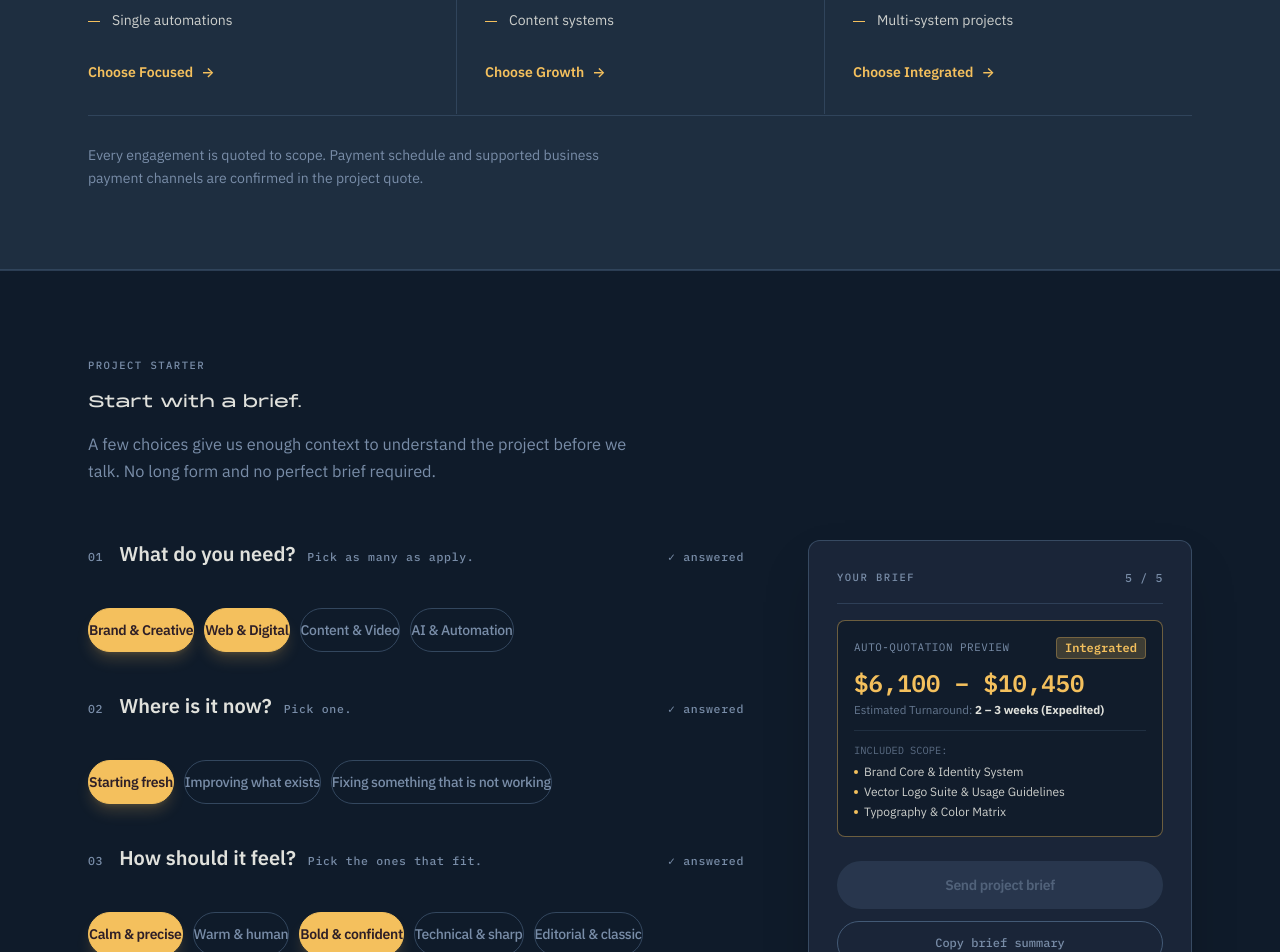
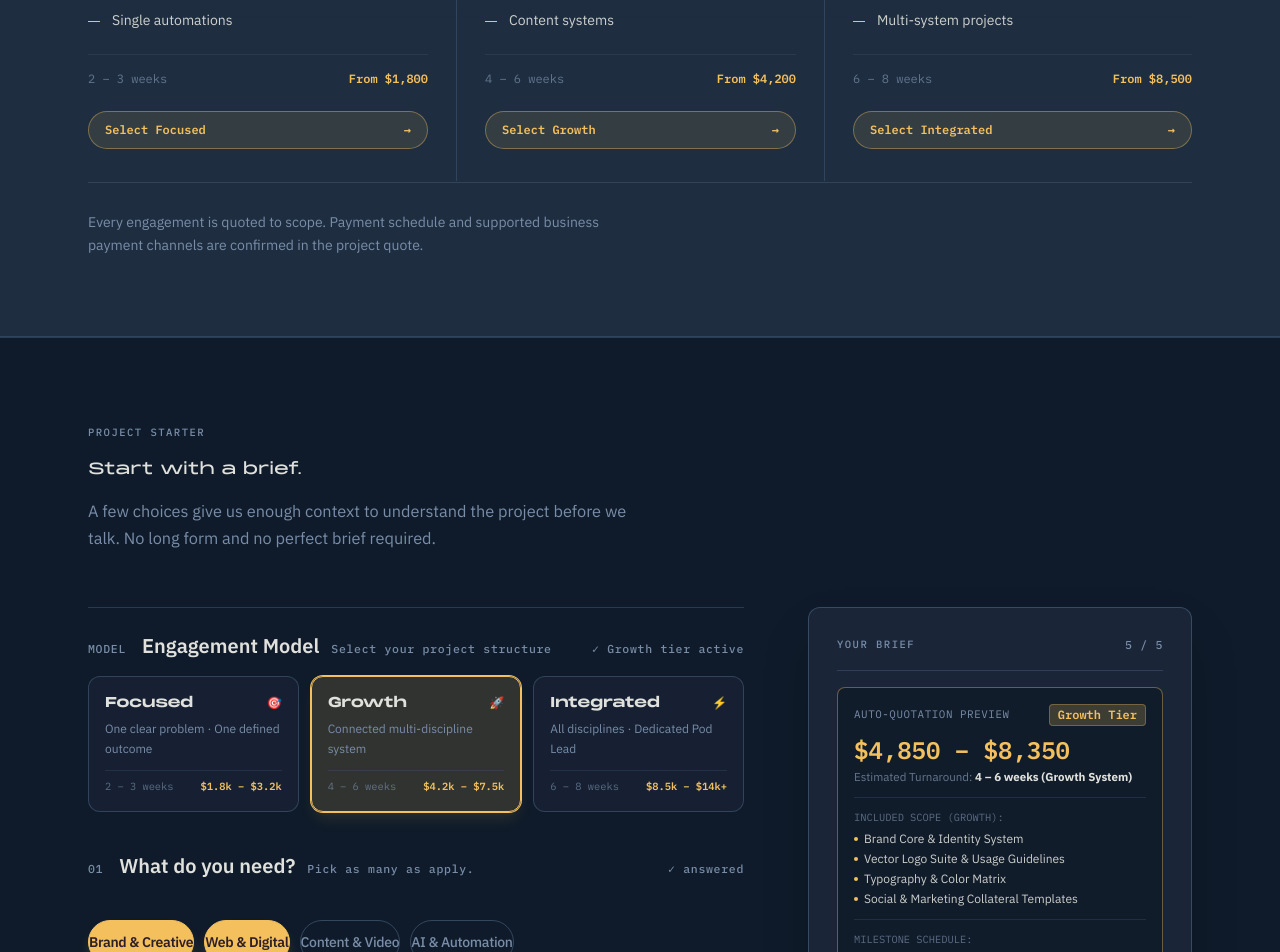
Before and after one commit to BoredMayonnaise/Virtus-Website, a Next.js app: page / in a window 1280 px wide. Shown: the part 7260-8212 px from the top of the page. Built offline with nearby package versions, Linux system fonts and the light colour scheme.

Commit message:
feat(brief): connect engagement tiers (Focused, Growth, Integrated) with dynamic auto-pricing and deliverables [APP-BRIEF]

```diff
--- a/src/app/page.tsx
+++ b/src/app/page.tsx
@@ -21,6 +21,7 @@ import { OperationsOS } from "@/components/dashboard/OperationsOS";
 export default function Home() {
   const [isPortalModalOpen, setIsPortalModalOpen] = useState(false);
   const [activePortalRole, setActivePortalRole] = useState<PortalRole | null>(null);
+  const [selectedTier, setSelectedTier] = useState<"Focused" | "Growth" | "Integrated">("Growth");
 
   // Scroll reveal observer
   useEffect(() => {
@@ -74,8 +75,17 @@ export default function Home() {
         <Products />
         <WhyUs />
         <Process />
-        <Engagements />
-        <BriefBuilder />
+        <Engagements
+          onSelectTier={(tier) => {
+            setSelectedTier(tier as "Focused" | "Growth" | "Integrated");
+            const briefElement = document.getElementById("brief");
+            briefElement?.scrollIntoView({ behavior: "smooth" });
+          }}
+        />
+        <BriefBuilder
+          selectedTier={selectedTier}
+          onSelectTier={(tier) => setSelectedTier(tier)}
+        />
         <FAQ />
         <FinalCTA />
       </main>
--- a/src/components/public/BriefBuilder.tsx
+++ b/src/components/public/BriefBuilder.tsx
@@ -6,16 +6,59 @@ import { calculateAgencyQuote, QuoteResult } from "@/lib/quotationEngine";
 
 interface BriefBuilderProps {
   onBriefSubmitted?: () => void;
+  selectedTier?: "Focused" | "Growth" | "Integrated";
+  onSelectTier?: (tier: "Focused" | "Growth" | "Integrated") => void;
 }
 
-export const BriefBuilder: React.FC<BriefBuilderProps> = ({ onBriefSubmitted }) => {
+export const BriefBuilder: React.FC<BriefBuilderProps> = ({
+  onBriefSubmitted,
+  selectedTier = "Growth",
+  onSelectTier,
+}) => {
+  const [tier, setTier] = useState<"Focused" | "Growth" | "Integrated">(selectedTier);
+
   const [selections, setSelections] = useState<Record<string, string[]>>({
     need: ["Brand & Creative", "Web & Digital"],
     state: ["Starting fresh"],
     feel: ["Calm & precise", "Bold & confident"],
-    when: ["In a few weeks"],
+    when: ["One to two months"],
     budget: ["$3k – $7k"],
   });
+
+  // Keep internal tier in sync with prop changes (e.g. from Engagements section click)
+  React.useEffect(() => {
+    if (selectedTier && selectedTier !== tier) {
+      applyTier(selectedTier);
+    }
+  }, [selectedTier]);
+
+  const applyTier = (newTier: "Focused" | "Growth" | "Integrated") => {
+    setTier(newTier);
+    onSelectTier?.(newTier);
+
+    if (newTier === "Focused") {
+      setSelections((prev) => ({
+        ...prev,
+        need: prev.need?.length ? [prev.need[0]] : ["Web & Digital"],
+        when: ["In a few weeks"],
+        budget: ["$1k – $3k"],
+      }));
+    } else if (newTier === "Growth") {
+      setSelections((prev) => ({
+        ...prev,
+        need: ["Brand & Creative", "Web & Digital"],
+        when: ["One to two months"],
+        budget: ["$3k – $7k"],
+      }));
+    } else if (newTier === "Integrated") {
+      setSelections((prev) => ({
+        ...prev,
+        need: ["Brand & Creative", "Web & Digital", "Content & Video", "AI & Automation"],
+        when: ["One to two months"],
+        budget: ["$7k+"],
+      }));
+    }
+  };
 
   const [contact, setContact] = useState({
     name: "",
@@ -28,16 +71,17 @@ export const BriefBuilder: React.FC<BriefBuilderProps> = ({ onBriefSubmitted })
   const [success, setSuccess] = useState(false);
   const [copied, setCopied] = useState(false);
 
-  // Dynamic Auto-Quote Calculation
+  // Dynamic Auto-Quote Calculation with Tier
   const quote: QuoteResult = useMemo(() => {
     return calculateAgencyQuote({
+      tier,
       needs: selections.need,
       state: selections.state?.[0],
       feel: selections.feel,
       when: selections.when?.[0],
       budget: selections.budget?.[0],
     });
-  }, [selections]);
+  }, [tier, selections]);
 
   const handleToggleOption = (stepId: string, option: string, isMulti: boolean) => {
     setSelections((prev) => {
@@ -136,6 +180,78 @@ export const BriefBuilder: React.FC<BriefBuilderProps> = ({ onBriefSubmitted })
         <div className="grid grid-cols-1 gap-12 lg:grid-cols-[1fr_24rem] lg:gap-16">
           {/* Main Questionnaire & Form */}
           <form id="brief-submission-form" onSubmit={handleSubmit} className="flex flex-col gap-10">
+            {/* Step 00: Engagement Model Tier */}
+            <div data-reveal="true" className="border-t border-shelf/50 pt-6">
+              <div className="flex w-full flex-wrap items-baseline gap-x-3 gap-y-1 mb-4">
+                <span className="readout mr-1 text-[0.72rem] text-tvl-amber font-mono font-bold">
+                  MODEL
+                </span>
+                <span className="font-sans text-lg font-semibold text-seaglass sm:text-xl">
+                  Engagement Model
+                </span>
+                <span className="readout text-[0.68rem] text-tide/70">
+                  Select your project structure
+                </span>
+                <span className="readout ml-auto text-[0.66rem] text-tvl-amber font-mono font-bold">
+                  ✓ {tier} tier active
+                </span>
+              </div>
+
+              <div className="grid grid-cols-1 sm:grid-cols-3 gap-3">
+                {[
+                  {
+                    name: "Focused" as const,
+                    summary: "One clear problem · One defined outcome",
+                    timeline: "2 – 3 weeks",
+                    range: "$1.8k – $3.2k",
+                    icon: "🎯",
+                  },
+                  {
+                    name: "Growth" as const,
+                    summary: "Connected multi-discipline system",
+                    timeline: "4 – 6 weeks",
+                    range: "$4.2k – $7.5k",
+                    icon: "🚀",
+                  },
+                  {
+                    name: "Integrated" as const,
+                    summary: "All disciplines · Dedicated Pod Lead",
+                    timeline: "6 – 8 weeks",
+                    range: "$8.5k – $14k+",
+                    icon: "⚡",
+                  },
+                ].map((item) => {
+                  const isActive = tier === item.name;
+                  return (
+                    <button
+                      key={item.name}
+                      type="button"
+                      onClick={() => applyTier(item.name)}
+                      className={`text-left p-4 rounded-xl border transition-all duration-200 ${
+                        isActive
+                          ? "border-tvl-amber bg-tvl-amber/15 shadow-lg shadow-tvl-amber/10 ring-1 ring-tvl-amber"
+                          : "border-shelf/60 bg-abyss-2/60 hover:border-tvl-amber/50 hover:bg-shelf/20"
+                      }`}
+                    >
+                      <div className="flex items-center justify-between mb-1.5">
+                        <span className="font-monument text-sm font-bold tracking-tight text-seaglass">
+                          {item.name}
+                        </span>
+                        <span className="text-xs">{item.icon}</span>
+                      </div>
+                      <p className="text-xs text-tide line-clamp-2 leading-relaxed">
+                        {item.summary}
+                      </p>
+                      <div className="mt-3 flex items-center justify-between pt-2 border-t border-shelf/30 font-mono text-[0.65rem]">
+                        <span className="text-tide/70">{item.timeline}</span>
+                        <span className="text-tvl-amber font-bold">{item.range}</span>
+                      </div>
+                    </button>
+                  );
+                })}
+              </div>
+            </div>
+
             {siteData.brief.steps.map((step, idx) => {
               const currentValues = selections[step.id] || [];
               const isAnswered = currentValues.length > 0;
@@ -272,7 +388,7 @@ export const BriefBuilder: React.FC<BriefBuilderProps> = ({ onBriefSubmitted })
                       Auto-Quotation Preview
                     </span>
                     <span className="text-xs font-mono font-bold px-2 py-0.5 rounded bg-tvl-amber/20 text-tvl-amber border border-tvl-amber/30">
-                      {quote.recommendedTier}
+                      {quote.recommendedTier} Tier
                     </span>
                   </div>
 
@@ -288,16 +404,31 @@ export const BriefBuilder: React.FC<BriefBuilderProps> = ({ onBriefSubmitted })
                   {/* Deliverables snippet */}
                   <div className="mt-3 pt-3 border-t border-shelf/30">
                     <span className="text-[0.65rem] font-mono uppercase text-tide/70 block mb-1.5">
-                      Included Scope:
+                      Included Scope ({quote.recommendedTier}):
                     </span>
                     <ul className="space-y-1 text-xs text-seaglass/90">
-                      {quote.deliverables.slice(0, 3).map((item) => (
+                      {quote.deliverables.slice(0, 4).map((item) => (
                         <li key={item} className="flex items-center gap-1.5 truncate">
                           <span className="h-1 w-1 rounded-full bg-tvl-amber shrink-0" />
                           <span className="truncate">{item}</span>
                         </li>
                       ))}
                     </ul>
+                  </div>
+
+                  {/* Payment Milestone Structure */}
+                  <div className="mt-3 pt-3 border-t border-shelf/30">
+                    <span className="text-[0.65rem] font-mono uppercase text-tide/70 block mb-1.5">
+                      Milestone Schedule:
+                    </span>
+                    <div className="space-y-1 font-mono text-[0.7rem]">
+                      {quote.paymentMilestones.map((m) => (
+                        <div key={m.label} className="flex items-center justify-between text-tide">
+                          <span>{m.percentage}% {m.label.split(" ")[0]}</span>
+                          <span className="text-seaglass font-bold">${m.amount.toLocaleString()}</span>
+                        </div>
+                      ))}
+                    </div>
                   </div>
                 </div>
               </div>
--- a/src/components/public/Engagements.tsx
+++ b/src/components/public/Engagements.tsx
@@ -59,12 +59,31 @@ export const Engagements: React.FC<EngagementsProps> = ({ onSelectTier }) => {
                 </ul>
               </div>
 
+              <div className="mt-6 pt-4 border-t border-shelf/30 flex items-center justify-between font-mono text-xs">
+                <span className="text-tide/75">
+                  {model.name === "Focused"
+                    ? "2 – 3 weeks"
+                    : model.name === "Growth"
+                    ? "4 – 6 weeks"
+                    : "6 – 8 weeks"}
+                </span>
+                <span className="text-tvl-amber font-bold">
+                  {model.name === "Focused"
+                    ? "From $1,800"
+                    : model.name === "Growth"
+                    ? "From $4,200"
+                    : "From $8,500"}
+                </span>
+              </div>
+
               <Link
                 href="#brief"
-                onClick={() => onSelectTier?.(model.name)}
-                className="group mt-8 inline-flex items-center gap-2 text-sm font-semibold text-tvl-amber hover:text-white transition-colors"
+                onClick={(e) => {
+                  onSelectTier?.(model.name);
+                }}
+                className="group mt-6 inline-flex items-center justify-between rounded-full border border-tvl-amber/40 bg-tvl-amber/10 px-4 py-2.5 text-xs font-mono font-bold text-tvl-amber hover:border-tvl-amber hover:bg-tvl-amber hover:text-tvl-plum-dark transition-all duration-200"
               >
-                Choose {model.name}
+                <span>Select {model.name}</span>
                 <span aria-hidden="true" className="transition-transform duration-200 group-hover:translate-x-1">
                   →
                 </span>
--- a/src/lib/quotationEngine.ts
+++ b/src/lib/quotationEngine.ts
@@ -1,4 +1,5 @@
 export interface QuoteInput {
+  tier?: "Focused" | "Growth" | "Integrated";
   needs?: string[];
   state?: string;
   feel?: string[];
@@ -68,6 +69,18 @@ const DISCIPLINE_PRICING: Record<string, { baseMin: number; baseMax: number; del
 export function calculateAgencyQuote(input: QuoteInput): QuoteResult {
   const needs = input.needs && input.needs.length > 0 ? input.needs : ["Brand & Creative"];
 
+  // Determine effective tier: use explicitly selected tier or deduce from scope
+  let tier: "Focused" | "Growth" | "Integrated" = input.tier || "Growth";
+  if (!input.tier) {
+    if (needs.length >= 3) {
+      tier = "Integrated";
+    } else if (needs.length === 2) {
+      tier = "Growth";
+    } else {
+      tier = "Focused";
+    }
+  }
+
   let rawMin = 0;
   let rawMax = 0;
   const allDeliverables: string[] = [];
@@ -80,10 +93,35 @@ export function calculateAgencyQuote(input: QuoteInput): QuoteResult {
     };
     rawMin += pricing.baseMin;
     rawMax += pricing.baseMax;
-    allDeliverables.push(...pricing.deliverables);
+
+    if (tier === "Focused") {
+      // Focused gets top 2 essential deliverables per discipline
+      allDeliverables.push(...pricing.deliverables.slice(0, 2));
+    } else {
+      allDeliverables.push(...pricing.deliverables);
+    }
   });
 
-  // Bundle discount for multi-discipline
+  // Tier-based scope multiplier and turnaround
+  let tierMultiplier = 1.0;
+  let weeks = "3 – 5 weeks";
+
+  if (tier === "Focused") {
+    tierMultiplier = 0.78;
+    weeks = "2 – 3 weeks (Focused Sprint)";
+  } else if (tier === "Growth") {
+    tierMultiplier = 1.0;
+    weeks = "4 – 6 weeks (Growth System)";
+  } else if (tier === "Integrated") {
+    tierMultiplier = 1.42;
+    weeks = "6 – 8 weeks (Full Studio Pod)";
+    allDeliverables.push(
+      "Dedicated Studio Pod Lead & Weekly Syncs",
+      "Cross-Discipline System Integration & Architecture"
+    );
+  }
+
+  // Multi-discipline bundle efficiency discounts
   if (needs.length === 2) {
     rawMin *= 0.9;
     rawMax *= 0.9;
@@ -98,32 +136,22 @@ export function calculateAgencyQuote(input: QuoteInput): QuoteResult {
   // State multiplier
   let stateMultiplier = 1.0;
   if (input.state === "Improving what exists") {
-    stateMultiplier = 0.88;
+    stateMultiplier = 0.9;
   } else if (input.state === "Fixing something that is not working") {
-    stateMultiplier = 1.2;
+    stateMultiplier = 1.18;
   }
 
   // Urgency multiplier
   let urgencyMultiplier = 1.0;
-  let weeks = "4 – 6 weeks";
   if (input.when === "In a few weeks") {
-    urgencyMultiplier = 1.25;
-    weeks = "2 – 3 weeks (Expedited)";
+    urgencyMultiplier = 1.2;
+    if (tier !== "Focused") weeks = "2 – 3 weeks (Expedited)";
   } else if (input.when === "Flexible") {
     urgencyMultiplier = 0.95;
-    weeks = "6 – 8 weeks";
   }
 
-  const finalMin = Math.round((rawMin * stateMultiplier * urgencyMultiplier) / 50) * 50;
-  const finalMax = Math.round((rawMax * stateMultiplier * urgencyMultiplier) / 50) * 50;
-
-  // Determine recommended tier
-  let recommendedTier: "Focused" | "Growth" | "Integrated" = "Focused";
-  if (needs.length >= 3 || finalMin > 6000) {
-    recommendedTier = "Integrated";
-  } else if (needs.length >= 2 || finalMin > 3500) {
-    recommendedTier = "Growth";
-  }
+  const finalMin = Math.round((rawMin * tierMultiplier * stateMultiplier * urgencyMultiplier) / 50) * 50;
+  const finalMax = Math.round((rawMax * tierMultiplier * stateMultiplier * urgencyMultiplier) / 50) * 50;
 
   const avgPrice = (finalMin + finalMax) / 2;
   const paymentMilestones: PaymentMilestone[] = [
@@ -138,7 +166,7 @@ export function calculateAgencyQuote(input: QuoteInput): QuoteResult {
       amount: Math.round(avgPrice * 0.25),
     },
     {
-      label: "Final QA & Asset Handoff",
+      label: "Final QA & Production Handoff",
       percentage: 25,
       amount: Math.round(avgPrice * 0.25),
     },
@@ -147,10 +175,10 @@ export function calculateAgencyQuote(input: QuoteInput): QuoteResult {
   return {
     minPrice: finalMin,
     maxPrice: finalMax,
-    recommendedTier,
+    recommendedTier: tier,
     estimatedWeeks: weeks,
     deliverables: allDeliverables,
     paymentMilestones,
-    breakdown: `${needs.length} Discipline(s) (${needs.join(", ")}) · ${recommendedTier} Tier · ${weeks}`,
+    breakdown: `${needs.length} Discipline(s) (${needs.join(", ")}) · ${tier} Engagement · ${weeks}`,
   };
 }
```
